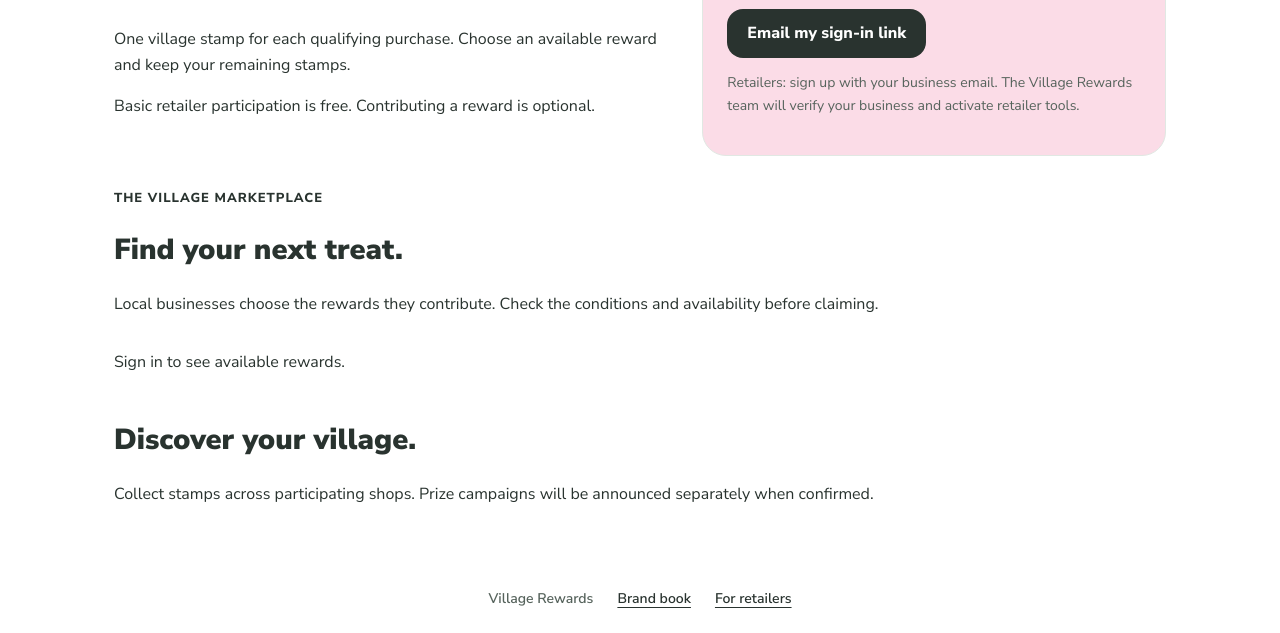
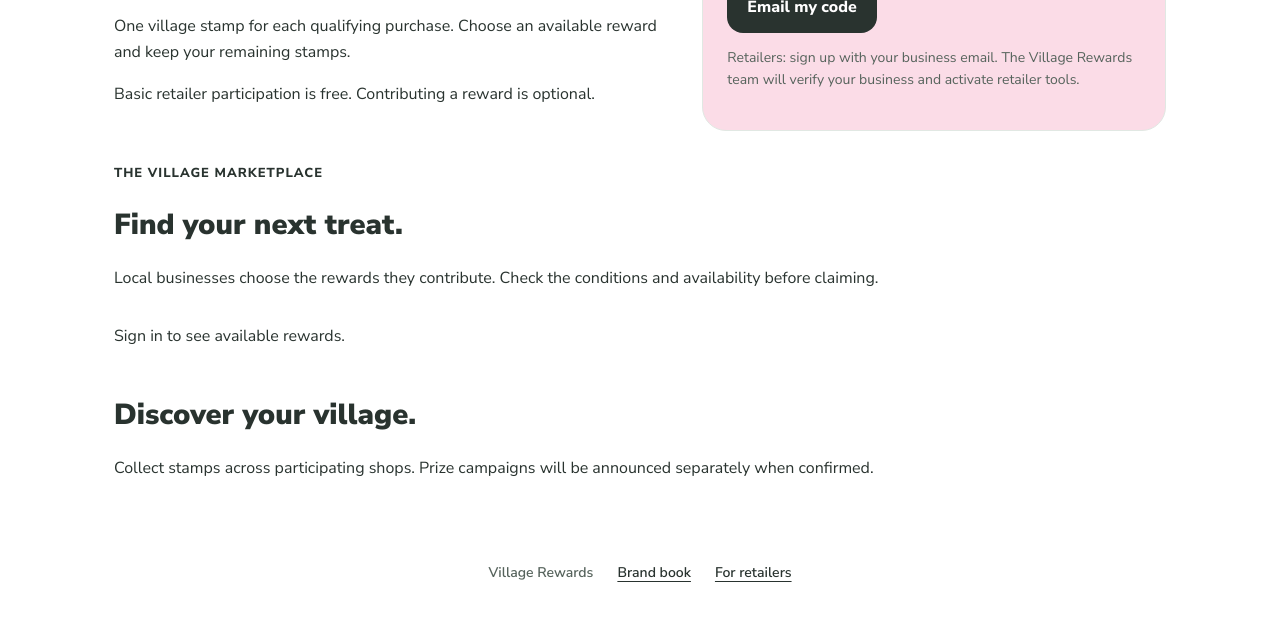
Before and after one commit to tinyforests/villagerewards, a website: page stamp-pilot.html in a window 1280 px wide. Shown: the part 470-1103 px from the top of the page. After the commit the page ends 1077 px from the top, so only its background shows below. Drawn offline with nearby package versions, Linux system fonts and the light colour scheme.

Commit message:
Replace email link sign-in with verification code flow

```diff
--- a/assets/stamp-app.js
+++ b/assets/stamp-app.js
@@ -3,19 +3,21 @@
  'use strict';
  const $=id=>document.getElementById(id), config=window.VR_STAMP_CONFIG||{};
  let client=null, data=null, session=null, busy=false, refreshPending=false, generation=0, lastFocus=null;
- const pending=new Map();
+ const pending=new Map(); let otpEmail='', resendAt=0;
+ function syncAuthButtons(){if(!$('resend-code'))return;const seconds=Math.max(0,Math.ceil((resendAt-Date.now())/1000));$('resend-code').disabled=busy||seconds>0;$('resend-code').textContent=seconds?'Resend in '+seconds+'s':'Resend code';}
+ setInterval(syncAuthButtons,1000);
  const esc=s=>String(s??'').replace(/[&<>"']/g,c=>({'&':'&amp;','<':'&lt;','>':'&gt;','"':'&quot;',"'":'&#39;'}[c]));
  const when=s=>new Date(s).toLocaleString('en-AU',{dateStyle:'medium',timeStyle:'short'});
  function status(text,error=false){$('status').textContent=text;$('status').classList.toggle('error',error);}
  async function rpc(name,args={}){const result=await client.rpc(name,args);if(result.error)throw result.error;return result.data;}
  function retryId(key){if(!pending.has(key))pending.set(key,crypto.randomUUID());return pending.get(key);}
- async function run(task){if(busy)return;busy=true;document.querySelectorAll('form button').forEach(b=>b.disabled=true);try{await task();}catch(e){status(e.message||'Something went wrong. Please retry.',true);}finally{busy=false;document.querySelectorAll('form button').forEach(b=>b.disabled=b.id==='login-button'&&b.dataset.state==='sent');}}
+ async function run(task){if(busy)return;busy=true;document.querySelectorAll('form button').forEach(b=>b.disabled=true);try{await task();}catch(e){status(e.message||'Something went wrong. Please retry.',true);}finally{busy=false;document.querySelectorAll('form button').forEach(b=>b.disabled=b.id==='login-button'&&b.dataset.state==='sent');syncAuthButtons();}}
  function closeMenu(){ $('menu').hidden=true; $('menu-toggle').setAttribute('aria-expanded','false'); }
  $('menu-toggle').onclick=()=>{const open=$('menu').hidden;$('menu').hidden=!open;$('menu-toggle').setAttribute('aria-expanded',String(open));};
  $('menu').addEventListener('click',closeMenu);
  document.addEventListener('keydown',e=>{if(e.key==='Escape'&&!$('menu').hidden){closeMenu();$('menu-toggle').focus();}});
  function confirmAction(title,copy){lastFocus=document.activeElement;$('confirm-title').textContent=title;$('confirm-copy').textContent=copy;$('confirm-dialog').showModal();return new Promise(resolve=>{const finish=value=>{ $('confirm-dialog').close();$('confirm-dialog').oncancel=null;lastFocus?.focus();resolve(value);};$('confirm-yes').onclick=()=>finish(true);$('confirm-no').onclick=()=>finish(false);$('confirm-dialog').oncancel=e=>{e.preventDefault();finish(false);};});}
- function reset(){loginState('idle');generation++;data=null;pending.clear();$('account').hidden=true;$('trader').hidden=true;$('signin').hidden=false;$('signout').hidden=true;$('refresh').hidden=true;$('staff-link').hidden=true;$('reward-list').innerHTML='<p>Sign in to see available rewards.</p>';for(const id of ['activity','claim-list','shop-list','my-offers','purchases','collection-preview','qr','member-code'])$(id).textContent='';document.querySelectorAll('dialog[open]').forEach(d=>d.close());}
+ function reset(){otpEmail='';$('otp-code').value='';$('otp-form').hidden=true;$('login-form').hidden=false;loginState('idle');generation++;data=null;pending.clear();$('account').hidden=true;$('trader').hidden=true;$('signin').hidden=false;$('signout').hidden=true;$('refresh').hidden=true;$('staff-link').hidden=true;$('reward-list').innerHTML='<p>Sign in to see available rewards.</p>';for(const id of ['activity','claim-list','shop-list','my-offers','purchases','collection-preview','qr','member-code'])$(id).textContent='';document.querySelectorAll('dialog[open]').forEach(d=>d.close());}
  async function refresh(){if(!session||refreshPending)return;refreshPending=true;const version=generation;try{const next=await rpc('vr_dashboard');if(version!==generation||!session)return;data=next;render();await shopRefresh();}finally{refreshPending=false;}}
  function render(){const d=data;$('signin').hidden=true;$('account').hidden=false;$('signout').hidden=false;$('refresh').hidden=false;$('balance').textContent=d.member.balance;$('reserved').textContent=d.claims.length?d.claims.reduce((n,c)=>n+c.cost,0)+' stamps reserved for collection. Cancel or let a claim expire to return them.':'Your stamps stay with you until you choose a reward.';
  const next=d.offers.filter(o=>o.cost>d.member.balance).sort((a,b)=>a.cost-b.cost)[0];$('progress').textContent=next?`${next.cost-d.member.balance} more stamps towards ${next.title}.`:d.offers.length?'Browse your available rewards.':'Rewards will appear here when local businesses make them available.';
@@ -31,9 +33,13 @@
  $('shop-select').onchange=()=>{ $('collection-preview').textContent='';run(shopRefresh); };
  $('show-code').onclick=()=>{ $('member-code').textContent=data.member.code;$('qr').replaceChildren();if(window.QRCode)new QRCode($('qr'),{text:data.member.code,width:200,height:200});$('code-dialog').showModal();};$('close-code').onclick=()=>$('code-dialog').close();
  $('refresh').onclick=()=>run(async()=>{await refresh();status('Your stamps are up to date.');});
- function loginState(state){const button=$('login-button');button.dataset.state=state;button.textContent=state==='sending'?'Sending your link…':state==='sent'?'✓ Check your email':'Email my sign-in link';button.setAttribute('aria-busy',String(state==='sending'));button.disabled=state==='sending'||state==='sent';}
- $('email').addEventListener('input',()=>{if(!busy){loginState('idle');status('');}});
- $('login-form').onsubmit=e=>{e.preventDefault();if($('login-button').dataset.state==='sent')return;run(async()=>{loginState('sending');try{if(!client)throw Error('Sign-in is temporarily unavailable. Please try again later.');const {error}=await client.auth.signInWithOtp({email:$('email').value.trim(),options:{emailRedirectTo:location.origin+location.pathname}});if(error)throw error;loginState('sent');status('Check your email for your sign-in link. You can close this page and return through the link.');}catch(error){loginState('idle');throw error;}});};
+ function loginState(state){const button=$('login-button');button.dataset.state=state;button.textContent=state==='sending'?'Sending your code…':state==='sent'?'✓ Check your email':'Email my code';button.setAttribute('aria-busy',String(state==='sending'));button.disabled=state==='sending'||state==='sent';}
+ async function sendCode(){if(!client)throw Error('Sign-in is temporarily unavailable. Please try again later.');const {error}=await client.auth.signInWithOtp({email:otpEmail});if(error)throw error;resendAt=Date.now()+60000;sessionStorage.setItem('vr-otp-email',otpEmail);sessionStorage.setItem('vr-otp-resend',String(resendAt));showCodeForm();status('Code sent. Check your inbox and spam folder, then enter the newest code here.');}
+ function showCodeForm(){$('otp-form').hidden=false;$('login-form').hidden=true;$('otp-destination').textContent='Enter the code sent to '+otpEmail+'.';$('otp-code').value='';syncAuthButtons();$('otp-code').focus();}
+ $('login-form').onsubmit=e=>{e.preventDefault();run(async()=>{otpEmail=$('email').value.trim();loginState('sending');try{await sendCode();loginState('sent');}catch(error){loginState('idle');throw error;}});};
+ $('resend-code').onclick=()=>{if(Date.now()<resendAt)return;run(sendCode);};
+ $('change-email').onclick=()=>{if(busy)return;sessionStorage.removeItem('vr-otp-email');sessionStorage.removeItem('vr-otp-resend');otpEmail='';$('otp-code').value='';$('otp-form').hidden=true;$('login-form').hidden=false;loginState('idle');status('');$('email').focus();};
+ $('otp-form').onsubmit=e=>{e.preventDefault();run(async()=>{const button=$('verify-button');button.textContent='Verifying…';try{const {data:verified,error}=await client.auth.verifyOtp({email:otpEmail,token:$('otp-code').value.trim(),type:'email'});if(error){status(error.code==='otp_expired'?'That code is invalid or expired. Use the newest email or request another code.':error.message,true);return;}if(!verified.session)throw Error('Sign-in could not be completed. Please try again.');session=verified.session;sessionStorage.removeItem('vr-otp-email');sessionStorage.removeItem('vr-otp-resend');$('otp-code').value='';await refresh();status('You are signed in.');}finally{button.textContent='Verify and sign in';}});};
  $('signout').onclick=()=>run(async()=>{const {error}=await client.auth.signOut();if(error)throw error;session=null;reset();status('You are signed out.');});
  $('award-form').onsubmit=e=>{e.preventDefault();run(async()=>{const args={p_shop:$('shop-select').value,p_code:$('customer-code').value.trim().toUpperCase(),p_reference:$('receipt').value.trim().toUpperCase()};const key=JSON.stringify(args);args.p_request=retryId(key);const result=await rpc('vr_award',args);pending.delete(key);$('award-form').reset();await refresh();status(result.duplicate?'This purchase was already recorded. No extra stamp was awarded.':'One village stamp awarded.');});};
  $('collect-form').onsubmit=e=>{e.preventDefault();run(async()=>{const shop=$('shop-select').value,code=$('claim-code').value.trim().toUpperCase();const c=await rpc('vr_inspect_claim',{p_shop:shop,p_code:code});if(!await confirmAction('Hand over '+c.title,`${c.conditions} This uses ${c.cost} reserved stamps. Confirm only when the customer collects the reward.`))return;const result=await rpc('vr_collect',{p_shop:shop,p_code:code});$('collect-form').reset();await refresh();status(result.duplicate?'This reward was already collected. Do not hand it over twice.':'Collection confirmed: '+result.title);});};
@@ -44,7 +50,7 @@
  if(b.dataset.offer)run(async()=>{await rpc('vr_set_offer_active',{p_offer:b.dataset.offer,p_active:b.dataset.active==='true'});await refresh();status('Offer availability updated. Existing claims are honoured.');});
  if(b.dataset.reverse)run(async()=>{if(!await confirmAction('Reverse this purchase award?','Use this only for a cancelled or refunded purchase. One village stamp will be removed.'))return;await rpc('vr_reverse_purchase',{p_event:b.dataset.reverse});await refresh();status('Purchase award reversed.');});
  });
- async function init(){if(!config.url||!config.anonKey||!window.supabase){$('login-button').disabled=true;status('Sign-in is temporarily unavailable. Please refresh the page or try again later.');return;}const callback=new URLSearchParams(location.hash.slice(1));const query=new URLSearchParams(location.search);const callbackError=callback.get('error_code')||callback.get('error')||query.get('error_code')||query.get('error');if(callbackError){status(callbackError==='otp_expired'?'This sign-in link has expired or has already been used. Request a new link and open only the newest email.':'This sign-in link could not be verified. Please request a new link.',true);history.replaceState(null,'',location.pathname);}client=window.supabase.createClient(config.url,config.anonKey);const {data:auth,error}=await client.auth.getSession();if(error)throw error;session=auth.session;if(session)await refresh();client.auth.onAuthStateChange((event,s)=>{session=s;if(!s){reset();return;}if(event==='SIGNED_IN'||event==='TOKEN_REFRESHED')setTimeout(()=>refresh().catch(e=>status(e.message,true)),0);});}
+ async function init(){if(!config.url||!config.anonKey||!window.supabase){$('login-button').disabled=true;status('Sign-in is temporarily unavailable. Please refresh the page or try again later.');return;}const callback=new URLSearchParams(location.hash.slice(1));const query=new URLSearchParams(location.search);const callbackError=callback.get('error_code')||callback.get('error')||query.get('error_code')||query.get('error');if(callbackError){status(callbackError==='otp_expired'?'This sign-in link has expired or has already been used. Request a new link and open only the newest email.':'This sign-in link could not be verified. Please request a new link.',true);history.replaceState(null,'',location.pathname);}client=window.supabase.createClient(config.url,config.anonKey);const {data:auth,error}=await client.auth.getSession();if(error)throw error;session=auth.session;if(session)await refresh();else {otpEmail=sessionStorage.getItem('vr-otp-email')||'';resendAt=Number(sessionStorage.getItem('vr-otp-resend'))||0;if(otpEmail)showCodeForm();}client.auth.onAuthStateChange((event,s)=>{session=s;if(!s){reset();return;}if(event==='SIGNED_IN'||event==='TOKEN_REFRESHED')setTimeout(()=>refresh().catch(e=>status(e.message,true)),0);});}
  setInterval(()=>{if(!document.hidden&&!busy&&session)refresh().catch(()=>status('Could not refresh your stamps. Try Refresh stamps.',true));},15000);
  document.addEventListener('visibilitychange',()=>{if(!document.hidden&&session&&!busy)refresh().catch(e=>status(e.message,true));});
  init().catch(e=>status(e.message||'Could not connect. Please retry.',true));
--- a/stamp-pilot.html
+++ b/stamp-pilot.html
@@ -3,7 +3,7 @@
 <body><a class="skip" href="#main">Skip to content</a><header><a class="wordmark" href="index.html">village rewards <span aria-hidden="true">✦</span></a><div class="menu-wrap"><button id="menu-toggle" aria-expanded="false" aria-controls="menu">☰ Menu</button><nav id="menu" hidden aria-label="Account"><a href="#rewards">Browse rewards</a><a href="#shops">Village shops</a><a id="staff-link" href="#trader" hidden>Trader tools</a><button id="refresh" hidden>Refresh stamps</button><button id="signout" hidden>Sign out</button></nav></div></header><main id="main">
 
 <div id="status" role="status" aria-live="polite"></div>
-<section id="signin" class="welcome"><div><p class="eyebrow">Shop local. Score more.</p><h1>Your next little<br>win starts here.</h1><p>One village stamp for each qualifying purchase. Choose an available reward and keep your remaining stamps.</p><p>Basic retailer participation is free. Contributing a reward is optional.</p></div><form id="login-form" class="card pink"><h2>Join or sign in</h2><p>We’ll email you a secure sign-in link. Use the same email each time.</p><label for="email">Email address</label><input id="email" type="email" autocomplete="email" required maxlength="254"><button type="submit" id="login-button">Email my sign-in link</button><p class="muted">Retailers: sign up with your business email. The Village Rewards team will verify your business and activate retailer tools.</p></form></section>
+<section id="signin" class="welcome"><div><p class="eyebrow">Shop local. Score more.</p><h1>Your next little<br>win starts here.</h1><p>One village stamp for each qualifying purchase. Choose an available reward and keep your remaining stamps.</p><p>Basic retailer participation is free. Contributing a reward is optional.</p></div><form id="login-form" class="card pink"><h2>Join or sign in</h2><p>We’ll email you a one-time code. Enter it here to sign in.</p><label for="email">Email address</label><input id="email" type="email" autocomplete="email" required maxlength="254"><button type="submit" id="login-button">Email my code</button><p class="muted">Retailers: sign up with your business email. The Village Rewards team will verify your business and activate retailer tools.</p></form><form id="otp-form" class="card mint" hidden><h2>Check your email</h2><p id="otp-destination"></p><label for="otp-code">Verification code</label><input id="otp-code" type="text" inputmode="numeric" autocomplete="one-time-code" pattern="[0-9]{6,10}" minlength="6" maxlength="10" required><button id="verify-button" type="submit">Verify and sign in</button><p>Use the newest code. If it expires, request another.</p><button id="resend-code" type="button" class="secondary">Resend code</button><button id="change-email" type="button" class="secondary">Change email</button></form></section>
 <section id="account" hidden><div class="card mint"><p class="eyebrow">Your village stamps</p><p class="balance" id="balance">0</p><p id="reserved"></p><p id="progress"></p><div class="actions"><button id="show-code">Show my code</button><a class="button secondary" href="#rewards">Browse rewards</a></div></div><section id="claims"><h2>Ready to collect</h2><div id="claim-list" class="grid"></div></section><section><h2>Your recent activity</h2><ul id="activity"></ul></section></section>
 <section id="rewards"><p class="eyebrow">The village marketplace</p><h2>Find your next treat.</h2><p>Local businesses choose the rewards they contribute. Check the conditions and availability before claiming.</p><div id="reward-list" class="grid"><p>Sign in to see available rewards.</p></div></section>
 <section id="shops"><h2>Discover your village.</h2><p id="discovery">Collect stamps across participating shops. Prize campaigns will be announced separately when confirmed.</p><ul id="shop-list"></ul></section>
```
Also changed, not shown: tests/stamp-browser.cjs (+2 -2 lines).
